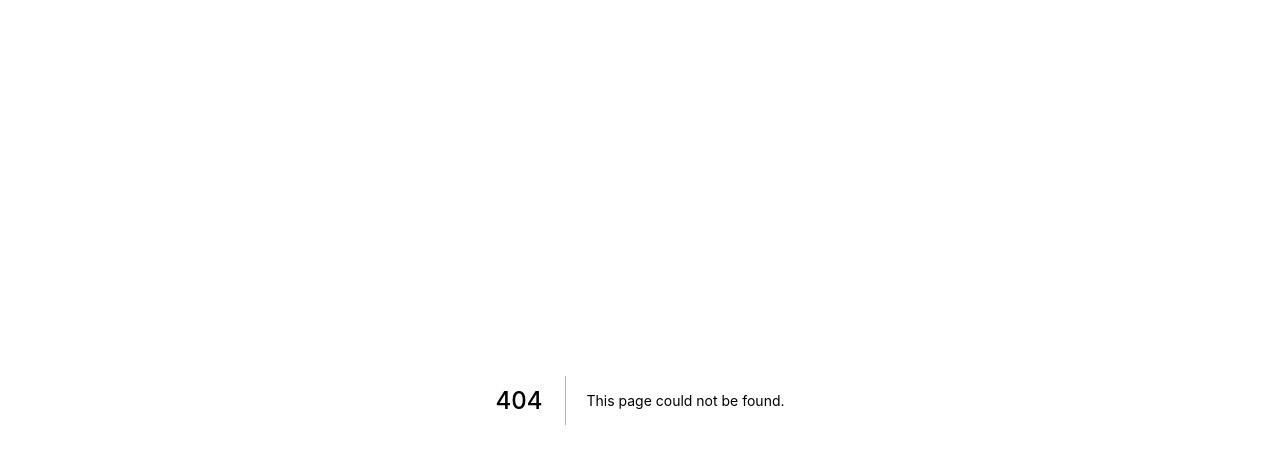
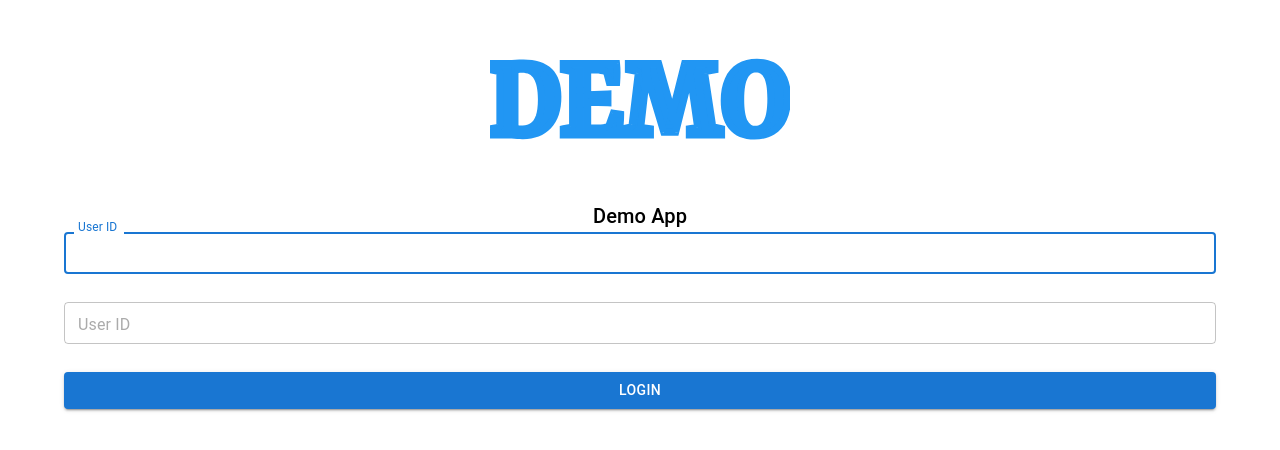
Before and after one commit to b72fdf59/demo-app, a Next.js app: page /login in a window 1280 px wide. Before the commit this address had no page. Shown: the top 450 px of the page. Built offline with nearby package versions, Linux system fonts and the light colour scheme.

Commit message:
Add login page

```diff
--- /dev/null
+++ b/components/containers.tsx
@@ -0,0 +1,9 @@
+import styled from "@emotion/styled";
+import Container from "@mui/material/Container";
+
+export const Root = styled(Container)({
+  maxWidth: "800px",
+  textAlign: "center",
+  marginLeft: "auto",
+  marginRight: "auto",
+});
--- /dev/null
+++ b/components/logo.tsx
@@ -0,0 +1,37 @@
+import Image from "next/image";
+
+import { Typography } from "@mui/material";
+import Box from "@mui/material/Box";
+
+const styles = {
+  header: {
+    minHeight: "20vh",
+    display: "flex",
+    flexDirection: "column",
+    alignItems: "center",
+  },
+};
+
+type Props = {
+  title?: string;
+  src?: string;
+  subTitle?: string;
+};
+
+export default function Logo({
+  title = "Demo App",
+  subTitle,
+  src = "/DEMO.svg",
+}: Props): JSX.Element {
+  return (
+    <Box sx={styles.header}>
+      <Image src={src} width={300} height={200} alt="Logo image" />
+      <Box>
+        <Typography variant="h6" component="h6">
+          {title}
+        </Typography>
+        <Typography variant="body1">{subTitle}</Typography>
+      </Box>
+    </Box>
+  );
+}
--- a/package.json
+++ b/package.json
@@ -9,6 +9,9 @@
     "lint": "next lint"
   },
   "dependencies": {
+    "@emotion/react": "^11.9.3",
+    "@emotion/styled": "^11.9.3",
+    "@mui/material": "^5.8.7",
     "next": "12.2.1",
     "react": "18.2.0",
     "react-dom": "18.2.0"
--- /dev/null
+++ b/pages/login.tsx
@@ -0,0 +1,59 @@
+import type { NextPage } from "next";
+import Head from "next/head";
+
+import Button from "@mui/material/Button";
+import TextField from "@mui/material/TextField";
+
+import { Root } from "../components/containers";
+import Logo from "../components/logo";
+
+const styles = {
+  textField: {
+    marginBottom: 3,
+    width: "100%",
+    backgroundColor: "common.white",
+    height: "46px",
+    "& input": {
+      height: "9px",
+    },
+    "& label": {
+      color: "#ABABAB",
+      top: "-5px",
+    },
+    autoCapitalize: "none",
+    autoCorrect: "off",
+  },
+};
+
+const Login: NextPage = () => {
+  return (
+    <>
+      <Head>
+        <title> Finverse Demo App </title>
+      </Head>
+      <Root>
+        <Logo />
+        <TextField
+          id="username"
+          label="User ID"
+          variant="outlined"
+          type="email"
+          autoFocus
+          sx={styles.textField}
+        />
+        <TextField
+          id="password"
+          label="User ID"
+          type="password"
+          variant="outlined"
+          sx={styles.textField}
+        />
+        <Button fullWidth variant="contained" color="primary" type="submit">
+          Login
+        </Button>
+      </Root>
+    </>
+  );
+};
+
+export default Login;
```
Also changed, not shown: public/DEMO.svg (added), 1 other file (tests, documents, lock files or other folders).
